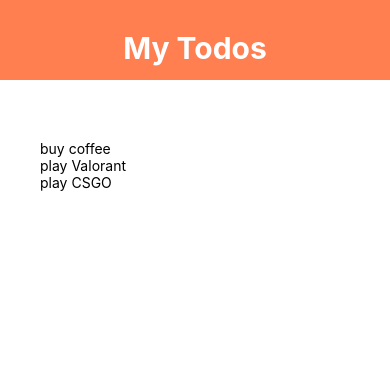
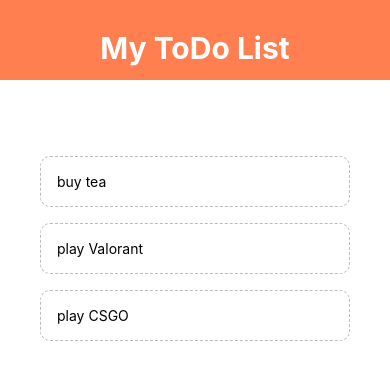
Before and after one commit to rishkwal/todo-native, a React Native app: screen / in a window 390 px wide. Shown: the top 380 px of the page. Built offline with nearby package versions, Linux system fonts and the light colour scheme.

Commit message:
removing todo on click

```diff
--- a/App.js
+++ b/App.js
@@ -1,13 +1,21 @@
 import React, {useState} from 'react';
 import { StyleSheet, Text, View, FlatList } from 'react-native';
 import Header from './components/header'
+import TodoItem from './components/TodoItem'
 
 export default function App() {
   const [todos,setTodos] = useState([
-    { text: 'buy coffee', key: '1'},
+    { text: 'buy tea', key: '1'},
     { text: 'play Valorant', key: '2'},
     { text: 'play CSGO', key:'3'}
   ])
+
+  const pressHandler = (key) => {
+    setTodos((prevTodos) => {
+      return prevTodos.filter(todo => todo.key != key);
+    })
+  }
+
   return (
     <View style={styles.container}>
       < Header />
@@ -17,7 +25,7 @@
           <FlatList
             data={todos}
             renderItem={({item}) => (
-              <Text>{item.text}</Text>
+              <TodoItem item={item} pressHandler={pressHandler}/>
             )}
           />
         </View>
--- /dev/null
+++ b/components/TodoItem.js
@@ -0,0 +1,22 @@
+import React from 'react';
+import {StyleSheet, Text, TouchableOpacity} from 'react-native';
+
+export default function TodoItem({item, pressHandler}){
+
+    return(
+        <TouchableOpacity onPress={() => {pressHandler(item.key)}}>
+            <Text style={styles.item}>{item.text} </Text>
+        </TouchableOpacity>
+    )
+}
+
+const styles = StyleSheet.create({
+    item: {
+        padding: 16,
+        marginTop: 16,
+        borderColor: '#bbb',
+        borderWidth: 1,
+        borderStyle: 'dashed',
+        borderRadius: 10
+    }
+})
--- a/components/header.js
+++ b/components/header.js
@@ -4,7 +4,7 @@
 export default function Header() {
     return (
         <View style={styles.header}>
-            <Text style={styles.title}>My Todos</Text>
+            <Text style={styles.title}>My ToDo List</Text>
         </View>
     )
 }
```
